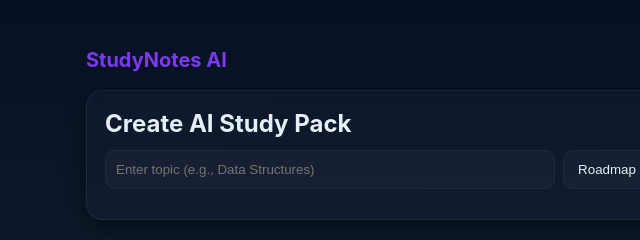
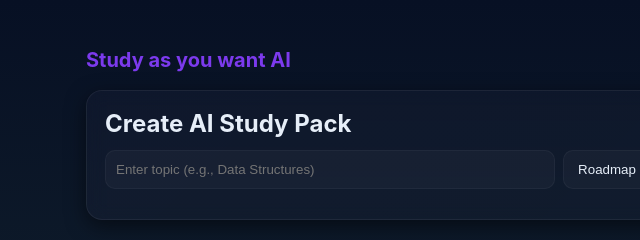
Before and after one commit to 24b01011314priyanshu/study-notes-ai, a plain HTML site: page public/index.html in a window 1280 px wide. Shown: the top 240 px of the page, 34-674 px from the left. Drawn offline with Linux system fonts and the light colour scheme; a script that the page names is missing.

Commit message:
Update index.html

```diff
--- a/public/index.html
+++ b/public/index.html
@@ -3,7 +3,7 @@
 <link rel="stylesheet" href="styles.css">
 </head><body>
 <div class="container">
-  <div class="header"><div class="logo">StudyNotes AI</div>
+  <div class="header"><div class="logo">Study as you want AI</div>
     <div class="nav">
       <a href="roadmap.html">Roadmap</a>
       <a href="notes.html">Notes</a>
```
